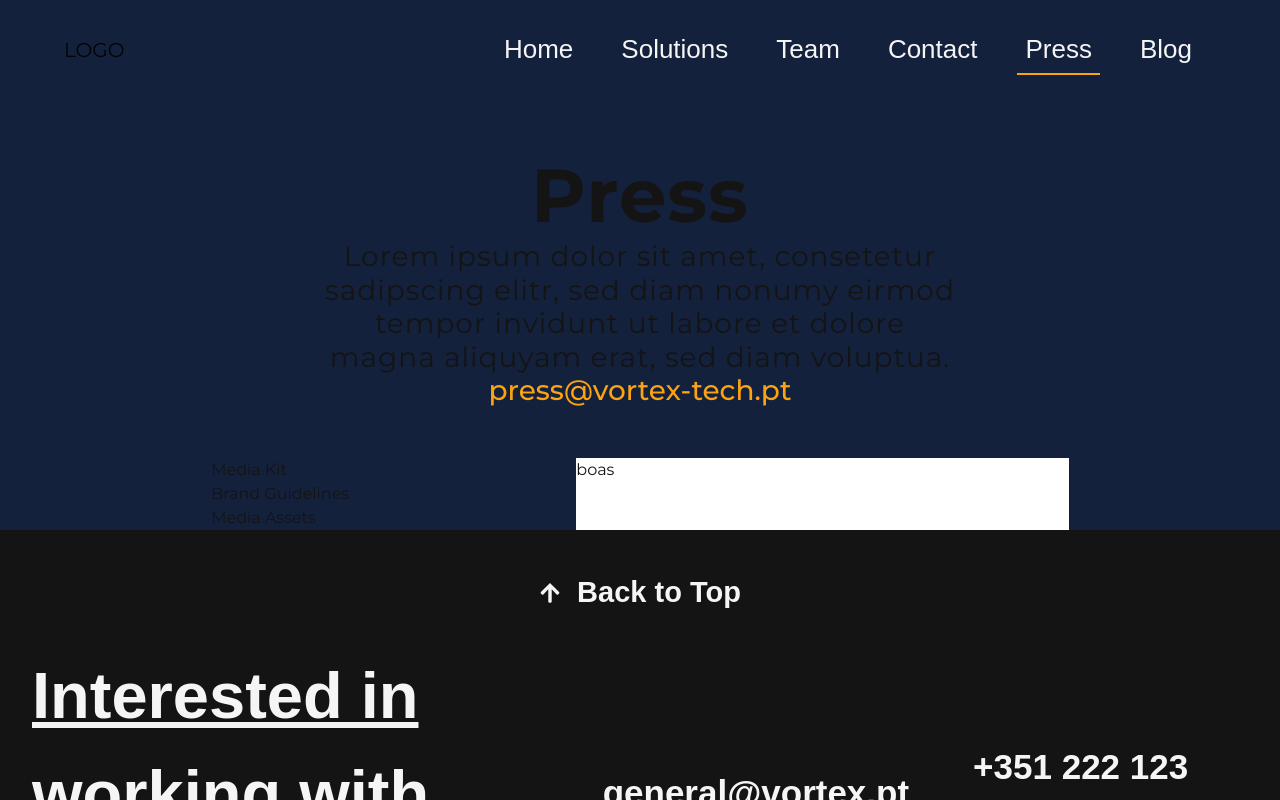
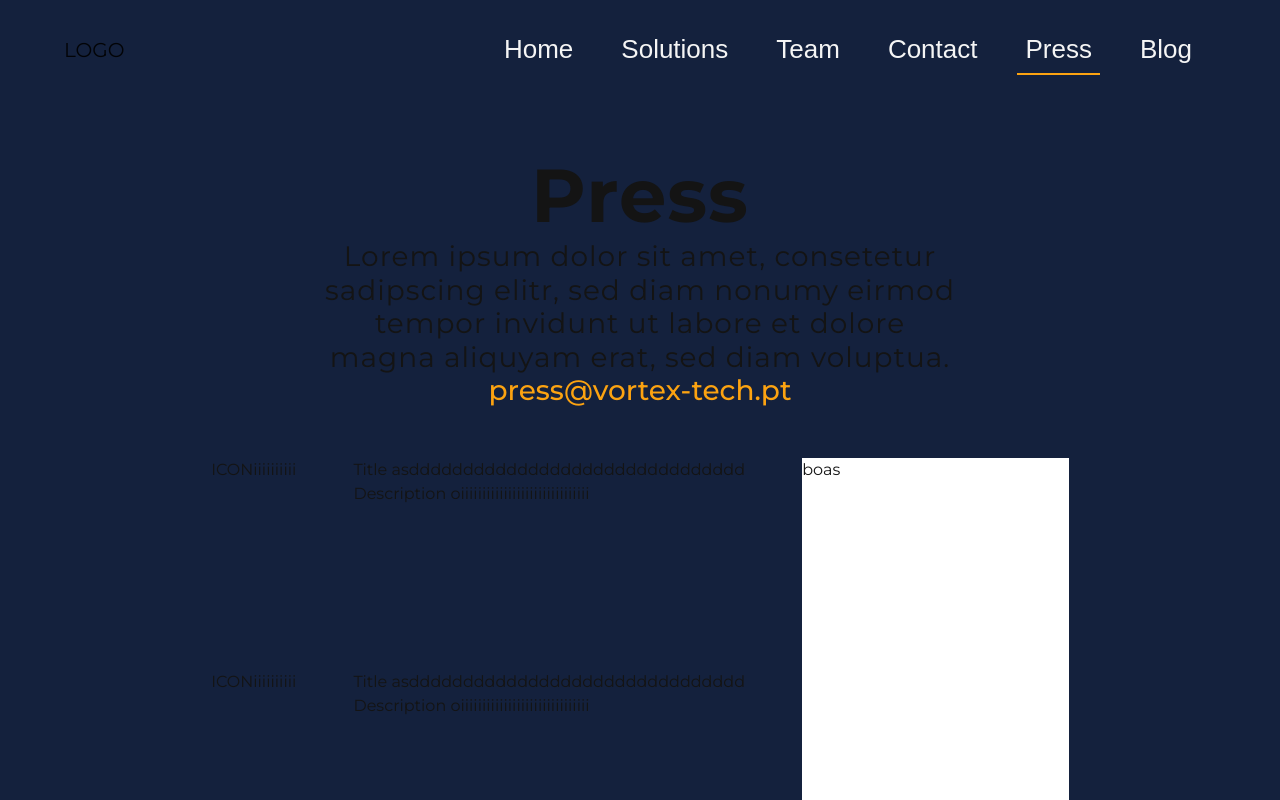
Before and after one commit to LGP21-LGP1/lgp21-lgp1.github.io, a Next.js app: page /press in a window 1280 px wide. Shown: the top 800 px of the page. Built offline with nearby package versions, Linux system fonts and the light colour scheme; no server answers; a web font is replaced by a local one.

Commit message:
download button layout

```diff
--- a/components/downloadFileButton.js
+++ b/components/downloadFileButton.js
@@ -1,12 +1,25 @@
 import React from 'react';
-import DownloadIcon from '../public/assets/download-icon.svg';
+import style from './downloadFileButton.module.css'
+// import DownloadIcon from '../public/assets/download-icon.svg';
 
-const downloadFileButton = ({ fileName, children }) => {
+const downloadFileButton = ({ fileName, children, title, description }) => {
   return (
     <a href={process.env.BACKEND_URL + '/files/' + fileName} download>
       {/* <DownloadIcon fill="white" height={500} width={500}></DownloadIcon> */}
       {/* <DownloadIcon fill="white" height={50} width={50} /> */}
-      {children}
+      <div className={style.button}>
+        <div className={style.icon}>
+          ICONiiiiiiiiii
+        </div>
+        <div className={style.text}>
+          <div>
+            Title asddddddddddddddddddddddddddddddd
+          </div>
+          <div>
+            Description oiiiiiiiiiiiiiiiiiiiiiiiiiiiiii
+          </div>
+        </div>
+      </div>
     </a>
   );
 };
--- /dev/null
+++ b/components/downloadFileButton.module.css
@@ -0,0 +1,14 @@
+.button {
+    display: flex;
+    height: 162px;
+}
+
+.icon {
+   flex-grow: 1;
+}
+
+.text {
+    flex-grow: 1;
+    display: flex;
+    flex-direction: column;
+ }
--- a/pages/press.js
+++ b/pages/press.js
@@ -1,9 +1,9 @@
 import Head from 'next/head';
 import Link from 'next/link';
-import DownloadFileButton from '../components/downloadFileButton';
 import Footer from '../components/footer';
 import Navbar from '../components/navbar';
 import PageTitle from '../components/pagetitle';
+import DownloadFileButton from '../components/downloadFileButton';
 import style from '../styles/press.module.css';
 
 export default function Press() {
--- a/styles/press.module.css
+++ b/styles/press.module.css
@@ -1,15 +1,19 @@
 .pressContent {
     display: flex;
     width: 67%;
+    height: 586px;
 }
 
 .downloadButtons {
    flex-grow: 1;
+   flex-shrink: 1;
    display: flex;
    flex-direction: column;
+   justify-content: space-between;
 }
 
 .interactiveManualDiv {
     flex-grow: 2;
+    flex-shrink: 2;
     background-color: white;
 }
```
